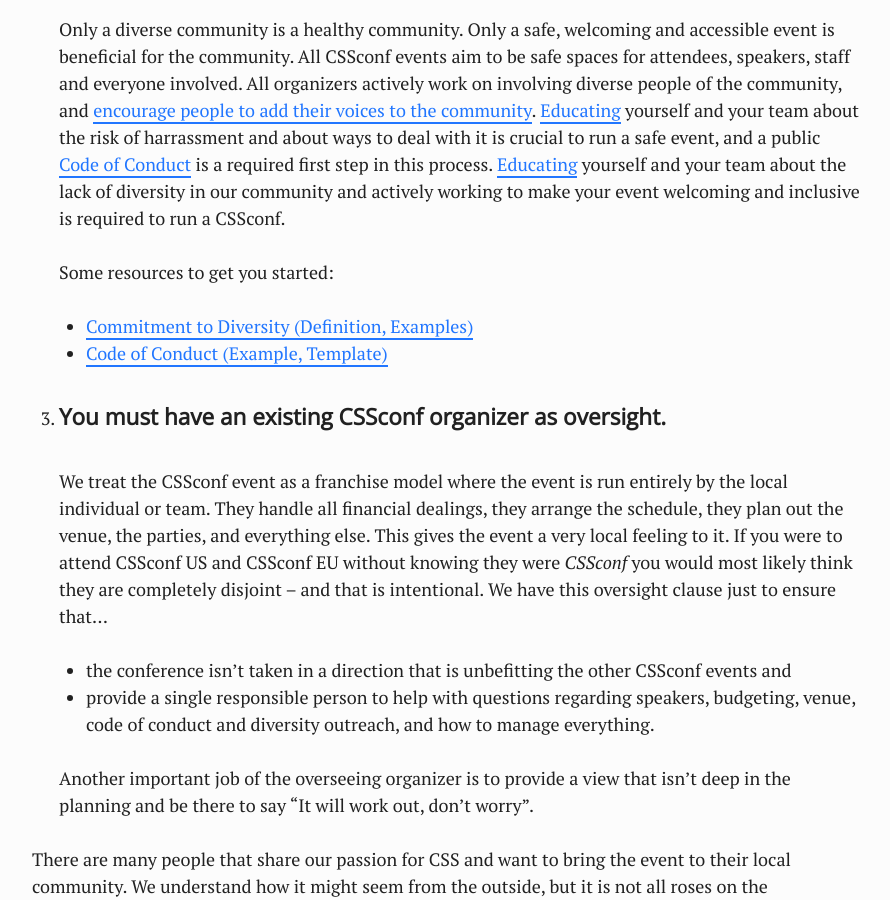
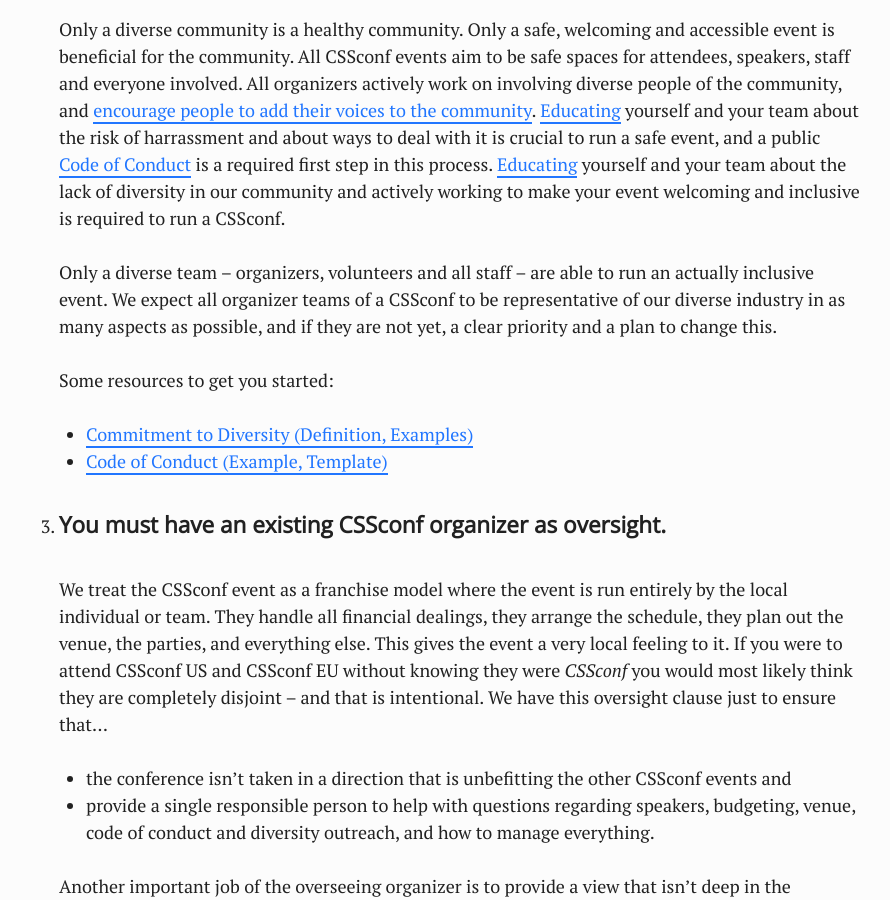
Before and after one commit to cssconf/cssconf.org, a Jekyll site: the page built from index.html, in a window 1280 px wide and 900 px high, scrolled down 2035 px. Shown: the whole window, without its empty margins (194-1084 px from the left). Built offline with Jekyll 4.4.1, drawn with Linux system fonts in a browser that asks for light colours.

Commit message:
add a paragraph about diverse teams

```diff
--- a/index.html
+++ b/index.html
@@ -63,6 +63,7 @@
       <li>
         <h3>You must commit to diversity and operate under a code of conduct.</h3>
         <p>Only a diverse community is a healthy community. Only a safe, welcoming and accessible event is beneficial for the community. All CSSconf events aim to be safe spaces for attendees, speakers, staff and everyone involved. All organizers actively work on involving diverse people of the community, and <a href="http://2014.cssconf.eu/news/how-to-write-a-great-talk-proposal-for-a-tech">encourage people to add their voices to the community</a>. <a href="http://www.ashedryden.com/blog/codes-of-conduct-101-faq">Educating</a> yourself and your team about the risk of harrassment and about ways to deal with it is crucial to run a safe event, and a public <a href="http://confcodeofconduct.com/">Code of Conduct</a> is a required first step in this process. <a href="http://www.ashedryden.com/blog/increasing-diversity-at-your-conference">Educating</a> yourself and your team about the lack of diversity in our community and actively working to make your event welcoming and inclusive is required to run a CSSconf.</p>
+        <p>Only a diverse team – organizers, volunteers and all staff – are able to run an actually inclusive event. We expect all organizer teams of a CSSconf to be representative of our diverse industry in as many aspects as possible, and if they are not yet, a clear priority and a plan to change this.
         <p>Some resources to get you started:</p>
         <ul>
           <li>
```
